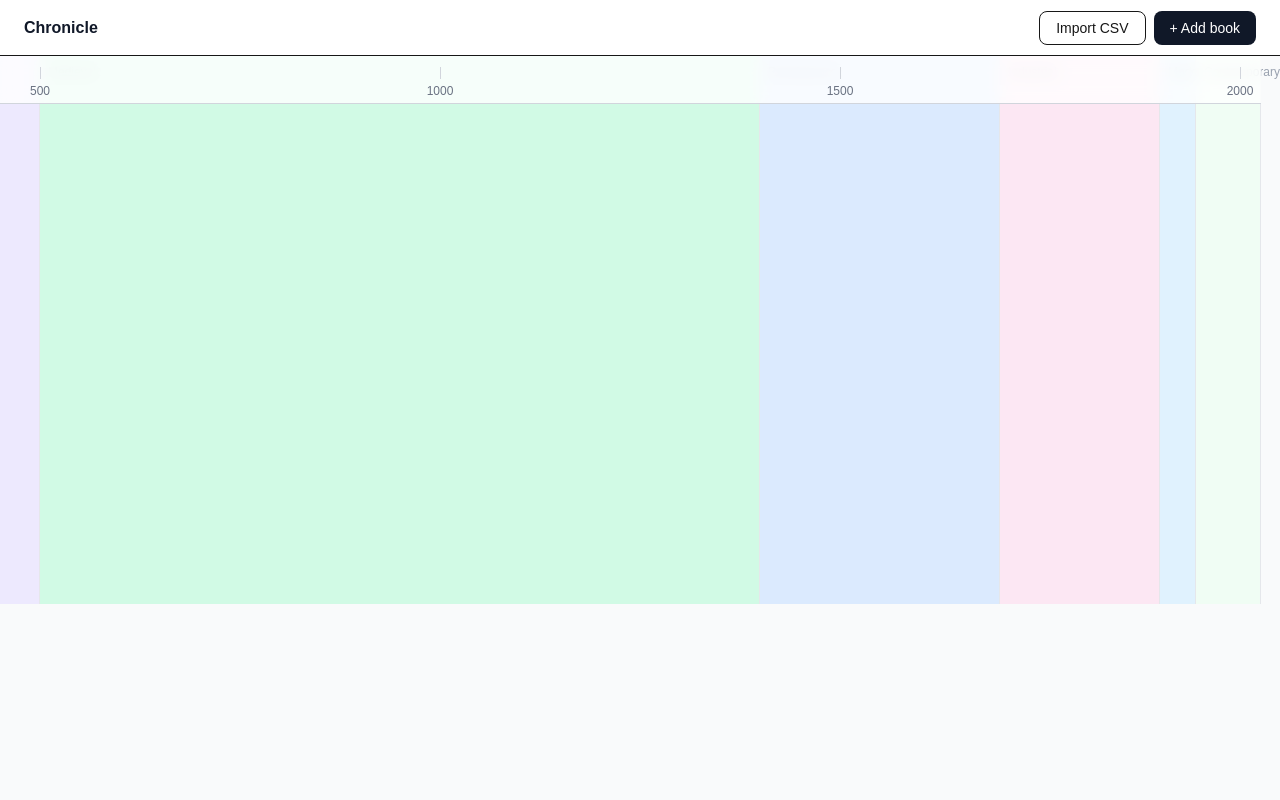
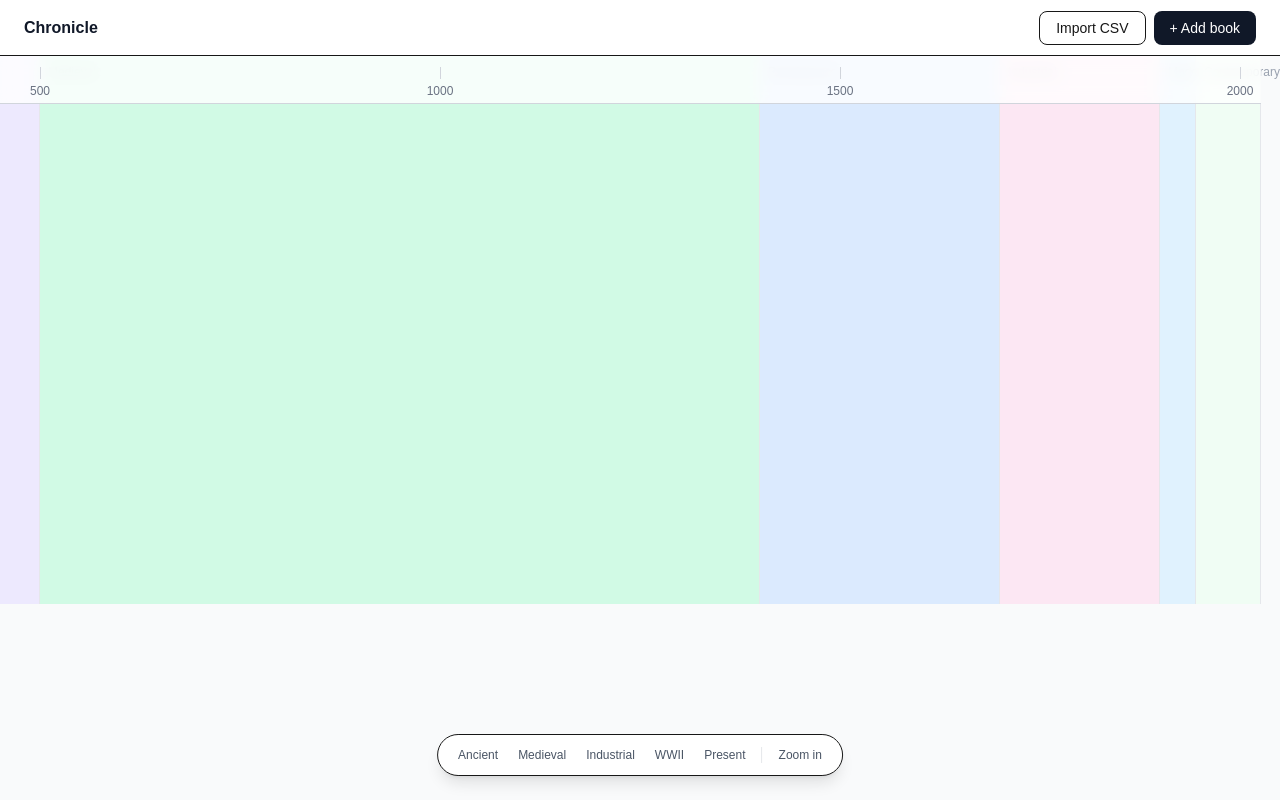
Before and after one commit to holycatfish/chronicle, a Next.js app: page / in a window 1280 px wide. Built offline with nearby package versions, Linux system fonts and the light colour scheme.

Commit message:
feat: add jump-to navigation and zoom controls

```diff
--- a/src/app/page.tsx
+++ b/src/app/page.tsx
@@ -7,6 +7,7 @@ import { ImportModal } from '@/components/ImportModal'
 import { Timeline } from '@/components/Timeline'
 import { BookDetailPanel } from '@/components/BookDetailPanel'
 import { Sidebar } from '@/components/Sidebar'
+import { TimelineControls } from '@/components/TimelineControls'
 import { Book } from '@/types/book'
 
 export default function Home() {
@@ -78,6 +79,12 @@ export default function Home() {
         />
       )}
 
+      <TimelineControls
+        zoom={zoom}
+        onZoomChange={setZoom}
+        scrollRef={timelineScrollRef}
+      />
+
       {showAddModal && (
         <AddBookModal
           onAdd={addBook}
--- /dev/null
+++ b/src/components/TimelineControls.tsx
@@ -0,0 +1,47 @@
+'use client'
+
+import { ZOOM_LEVELS } from '@/lib/constants'
+import { yearToPixel, TIMELINE_START_YEAR, TIMELINE_END_YEAR } from '@/lib/timeline'
+
+const JUMP_POINTS = [
+  { label: 'Ancient',    year: -2500 },
+  { label: 'Medieval',   year:  900  },
+  { label: 'Industrial', year: 1800  },
+  { label: 'WWII',       year: 1939  },
+  { label: 'Present',    year: new Date().getFullYear() },
+] as const
+
+interface Props {
+  zoom: 'century' | 'decade'
+  onZoomChange: (z: 'century' | 'decade') => void
+  scrollRef: React.RefObject<HTMLDivElement | null>
+}
+
+export function TimelineControls({ zoom, onZoomChange, scrollRef }: Props) {
+  function jumpTo(year: number) {
+    if (!scrollRef.current) return
+    const x = yearToPixel(year, TIMELINE_START_YEAR, TIMELINE_END_YEAR, ZOOM_LEVELS[zoom])
+    scrollRef.current.scrollTo({ left: x - scrollRef.current.clientWidth / 2, behavior: 'smooth' })
+  }
+
+  return (
+    <div className="fixed bottom-6 left-1/2 -translate-x-1/2 flex items-center gap-1 bg-white rounded-full shadow-lg border px-3 py-2 z-30">
+      {JUMP_POINTS.map(({ label, year }) => (
+        <button
+          key={label}
+          onClick={() => jumpTo(year)}
+          className="text-xs text-gray-600 hover:text-gray-900 px-2 py-1 rounded-full hover:bg-gray-100"
+        >
+          {label}
+        </button>
+      ))}
+      <div className="w-px h-4 bg-gray-200 mx-1" />
+      <button
+        onClick={() => onZoomChange(zoom === 'century' ? 'decade' : 'century')}
+        className="text-xs text-gray-600 hover:text-gray-900 px-2 py-1 rounded-full hover:bg-gray-100"
+      >
+        {zoom === 'century' ? 'Zoom in' : 'Zoom out'}
+      </button>
+    </div>
+  )
+}
```
